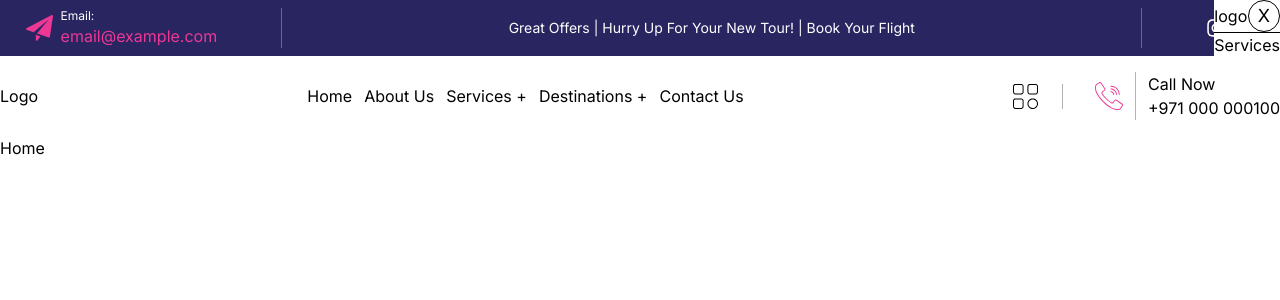
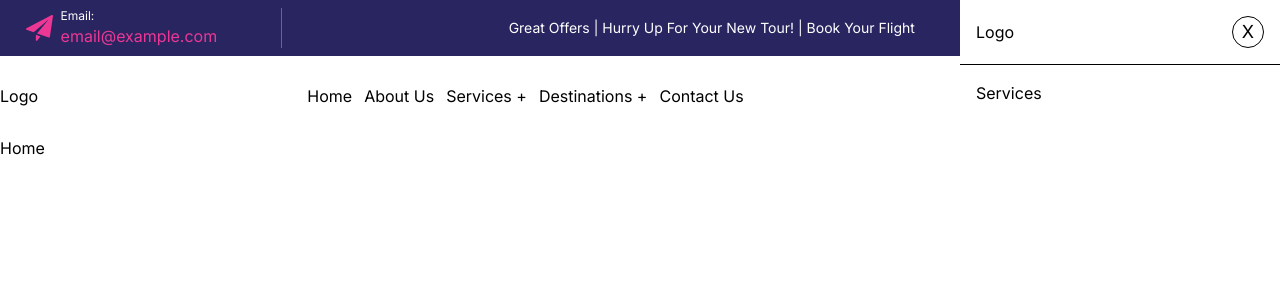
Before and after one commit to sanilal/Travel-Agency-Template-Using-NextJS-TypeScript-Tailwind, a Next.js app: page / in a window 1280 px wide. Both pictures are taken after a click on the icon 1025 px from the left and 96 px from the top of the page. Shown: the top 300 px of the page. Built offline with nearby package versions, Linux system fonts and the light colour scheme.

Commit message:
left right nav components

```diff
--- a/app/components/Header.tsx
+++ b/app/components/Header.tsx
@@ -1,7 +1,12 @@
+"use client"
+import { useState } from "react";
 import SidebarRight from "./SidebarRight";
 import Topbar from "./Topbar";
+import MobileNav from "./MobileNav";
 
 export default function Header() {
+    const [sideBar, setSideBar] = useState(false);
+    const [shownav, setShowNav] = useState(false);
   return (
     <header>
         <Topbar />
@@ -15,17 +20,19 @@ export default function Header() {
             <a href="#">Destinations +</a>
             <a href="#">Contact Us</a>
         </nav>
+        <MobileNav shownav={shownav} setShowNav={setShowNav} />
         <div className="flex items-center gap-4">
             <div className="sm:border-r flex border-r-black border-opacity-30 sm:pr-6">
-                <svg className="cursor-pointer" width="25" height="25" viewBox="0 0 18 18" xmlns="http://www.w3.org/2000/svg">
+                <svg onClick={()=>setSideBar(!sideBar)} className="cursor-pointer" width="25" height="25" viewBox="0 0 18 18" xmlns="http://www.w3.org/2000/svg">
 <path d="M1.29608 0.0658336C0.609639 0.31147 0.139209 0.899069 0.0432028 1.63598C-0.0144009 2.09353 -0.0144009 5.4939 0.0432028 5.95146C0.129608 6.59686 0.489632 7.11703 1.07047 7.42046L1.36329 7.57458H3.83545H6.30761L6.59563 7.42046C6.96525 7.2278 7.25807 6.93401 7.45008 6.56314L7.60369 6.27416V3.79372V1.31328L7.45008 1.02429C7.25807 0.653433 6.96525 0.359633 6.59563 0.166978L6.30761 0.0128531L3.90745 0.00322056C1.83372 -0.00641251 1.4785 0.00322056 1.29608 0.0658336ZM6.2356 0.802741C6.52842 0.956866 6.65803 1.08209 6.79244 1.34699L6.90765 1.57336V3.80817V6.03816L6.74924 6.29824C6.53322 6.66429 6.2068 6.85694 5.74117 6.90029C5.54916 6.91956 4.55549 6.92437 3.52343 6.91474L1.65131 6.90029L1.41129 6.77025C1.12807 6.62094 1.00807 6.49571 0.854455 6.20191L0.739248 5.98518V3.79372V1.60226L0.854455 1.38552C1.05607 0.995397 1.33929 0.778659 1.74731 0.706413C1.85292 0.687148 2.85618 0.677515 3.97946 0.677515L6.01959 0.687148L6.2356 0.802741Z"></path>
 <path d="M11.6647 0.0658336C10.9783 0.31147 10.5079 0.899069 10.4119 1.63598C10.3879 1.82863 10.3687 2.80154 10.3687 3.79372C10.3687 4.7859 10.3879 5.75881 10.4119 5.95146C10.4983 6.59686 10.8583 7.11703 11.4391 7.42046L11.7319 7.57458H14.2041H16.6763L16.9643 7.42046C17.3339 7.2278 17.6267 6.93401 17.8187 6.56314L17.9723 6.27416V3.79372V1.31328L17.8187 1.02429C17.6267 0.653433 17.3339 0.359633 16.9643 0.166978L16.6763 0.0128531L14.2761 0.00322056C12.2024 -0.00641251 11.8471 0.00322056 11.6647 0.0658336ZM16.6043 0.802741C16.9019 0.956866 17.0267 1.08209 17.1611 1.35181L17.2811 1.583L17.2763 3.79854C17.2763 5.73472 17.2667 6.03816 17.1995 6.1682C17.0555 6.45237 16.9067 6.61131 16.6475 6.7558L16.3882 6.90029H14.2041H12.02L11.7799 6.77025C11.4967 6.62094 11.3767 6.49571 11.2231 6.20191L11.1079 5.98518V3.79372V1.60226L11.2231 1.38552C11.4247 0.995397 11.7079 0.778659 12.116 0.706413C12.2216 0.687148 13.2248 0.677515 14.3481 0.677515L16.3882 0.687148L16.6043 0.802741Z"></path>
 <path d="M1.29608 10.4693C0.609639 10.7149 0.139209 11.3025 0.0432028 12.0394C-0.0144009 12.497 -0.0144009 15.8973 0.0432028 16.3549C0.129608 17.0003 0.489632 17.5205 1.07047 17.8239L1.36329 17.978H3.83545H6.30761L6.59563 17.8239C6.96525 17.6312 7.25807 17.3374 7.45008 16.9666L7.60369 16.6776V14.1972V11.7167L7.45008 11.4277C7.25807 11.0569 6.96525 10.7631 6.59563 10.5704L6.30761 10.4163L3.90745 10.4067C1.83372 10.397 1.4785 10.4067 1.29608 10.4693ZM6.2356 11.2062C6.52842 11.3603 6.65803 11.4855 6.79244 11.7504L6.90765 11.9768V14.2116V16.4416L6.74924 16.7017C6.53322 17.0677 6.2068 17.2604 5.74117 17.3037C5.54916 17.323 4.55549 17.3278 3.52343 17.3182L1.65131 17.3037L1.41129 17.1737C1.12807 17.0244 1.00807 16.8992 0.854455 16.6054L0.739248 16.3886V14.1972V12.0057L0.854455 11.789C1.05607 11.3988 1.33929 11.1821 1.74731 11.1099C1.85292 11.0906 2.85618 11.081 3.97946 11.081L6.01959 11.0906L6.2356 11.2062Z"></path>
 <path d="M13.2441 10.4934C11.8856 10.8498 10.8583 11.8853 10.5079 13.2531C10.3735 13.7781 10.3735 14.6162 10.5079 15.1412C10.8343 16.4127 11.732 17.3808 12.9945 17.8239C13.3593 17.9491 13.4937 17.9732 14.0601 17.9925C14.617 18.0117 14.7754 17.9973 15.1162 17.9106C16.5179 17.5542 17.5452 16.5283 17.9052 15.1219C18.0348 14.6162 18.03 13.7685 17.9004 13.2531C17.55 11.8757 16.5179 10.8401 15.145 10.4885C14.6314 10.3585 13.7529 10.3585 13.2441 10.4934ZM15.2314 11.2784C15.7066 11.4518 16.0475 11.6782 16.4363 12.0828C17.0075 12.6848 17.2763 13.3639 17.2763 14.2068C17.2763 15.0882 17.0075 15.7288 16.3691 16.3645C15.721 17.0099 15.0826 17.2796 14.2186 17.2845C13.7001 17.2845 13.3113 17.193 12.8121 16.957C12.5336 16.8221 12.3608 16.692 12.0392 16.3694C11.396 15.724 11.132 15.0882 11.132 14.1972C11.132 13.3495 11.396 12.6896 11.972 12.0828C12.3608 11.6782 12.7017 11.4518 13.1817 11.2736C13.7913 11.0521 14.6218 11.0521 15.2314 11.2784Z"></path>
 </svg>
-<svg className="sm:hidden flex ml-4"  xmlns="http://www.w3.org/2000/svg" width="25" height="25" viewBox="0 0 25 25">
+<svg onClick={()=>setShowNav(!shownav)} className="sm:hidden flex ml-4"  xmlns="http://www.w3.org/2000/svg" width="25" height="25" viewBox="0 0 25 25">
 <path d="M0 4.46439C0 4.70119 0.0940685 4.92829 0.261511 5.09574C0.428955 5.26318 0.656057 5.35725 0.892857 5.35725H24.1071C24.3439 5.35725 24.571 5.26318 24.7385 5.09574C24.9059 4.92829 25 4.70119 25 4.46439C25 4.22759 24.9059 4.00049 24.7385 3.83305C24.571 3.6656 24.3439 3.57153 24.1071 3.57153H0.892857C0.656057 3.57153 0.428955 3.6656 0.261511 3.83305C0.0940685 4.00049 0 4.22759 0 4.46439ZM4.46429 11.6072H24.1071C24.3439 11.6072 24.571 11.7013 24.7385 11.8688C24.9059 12.0362 25 12.2633 25 12.5001C25 12.7369 24.9059 12.964 24.7385 13.1315C24.571 13.2989 24.3439 13.393 24.1071 13.393H4.46429C4.22749 13.393 4.00038 13.2989 3.83294 13.1315C3.6655 12.964 3.57143 12.7369 3.57143 12.5001C3.57143 12.2633 3.6655 12.0362 3.83294 11.8688C4.00038 11.7013 4.22749 11.6072 4.46429 11.6072ZM12.5 19.643H24.1071C24.3439 19.643 24.571 19.737 24.7385 19.9045C24.9059 20.0719 25 20.299 25 20.5358C25 20.7726 24.9059 20.9997 24.7385 21.1672C24.571 21.3346 24.3439 21.4287 24.1071 21.4287H12.5C12.2632 21.4287 12.0361 21.3346 11.8687 21.1672C11.7012 20.9997 11.6071 20.7726 11.6071 20.5358C11.6071 20.299 11.7012 20.0719 11.8687 19.9045C12.0361 19.737 12.2632 19.643 12.5 19.643Z"></path>
 </svg>
+
                 </div>
                 <div className="sm:flex items-center pl-4 cursor-pointer hidden">
 
@@ -46,7 +53,7 @@ export default function Header() {
         </div>
     </div>
         </div>
-        <SidebarRight />
+        <SidebarRight sidebar={sideBar} setSideBar={setSideBar} />
     </header>
   )
 }
--- /dev/null
+++ b/app/components/MobileNav.tsx
@@ -0,0 +1,32 @@
+import SidebarLogo from "./SidebarLogo";
+interface SidebarRightProps {
+    shownav: boolean;
+    setShowNav: (state: boolean) => void;
+}
+
+export default function MobileNav({ shownav, setShowNav }: SidebarRightProps) {
+    return (
+      <div className={`absolute top-0 left-0 bg-white min-w-[70%] transition-transform transform ${
+        shownav ? "flex translate-x-0" : "hidden translate-x-full"
+    }`}>
+        <div className="flex flex-col w-full">
+        <div className="flex w-full justify-between items-center border-b p-4">
+                  <p>Logo</p>
+                  <div
+                      className="flex border rounded-full justify-center items-center w-8 h-8 text-lg cursor-pointer"
+                      onClick={() => setShowNav(false)}
+                  >
+                      X
+                  </div>
+              </div>
+          <nav className="flex flex-col">
+              <a href="#">Home</a>
+              <a href="#">About Us</a>
+              <a href="#">Services +</a>
+              <a href="#">Destinations +</a>
+              <a href="#">Contact Us</a>
+          </nav>
+        </div>
+      </div>
+    )
+  }
--- /dev/null
+++ b/app/components/SidebarLogo.tsx
@@ -0,0 +1,13 @@
+export default function SidebarLogo({setSideBar}) {
+    return (
+      <div className="flex w-full justify-between items-center border-b p-4">
+                  <p>Logo</p>
+                  <div
+                      className="flex border rounded-full justify-center items-center w-8 h-8 text-lg cursor-pointer"
+                      onClick={() => setSideBar(false)}
+                  >
+                      X
+                  </div>
+              </div>
+    )
+  }
--- a/app/components/SidebarRight.tsx
+++ b/app/components/SidebarRight.tsx
@@ -1,15 +1,29 @@
+import SidebarLogo from "./SidebarLogo";
 
-export default function SidebarRight() {
-  return (
-    <div className="absolute top-0 right-0 bg-white">
-        <div className="flex justify-between items-center border-b">
-            <p>logo</p>
-            <div className="flex border rounded-full justify-center items-center w-8 h-8 text-lg">X</div>
+interface SidebarRightProps {
+    sidebar: boolean;
+    setSideBar: (state: boolean) => void;
+}
+
+export default function SidebarRight({ sidebar, setSideBar }: SidebarRightProps) {
+    return (
+        <div
+            className={`absolute flex-col top-0 right-0 bg-white sm:min-w-[25vw] min-w-[90%] transition-transform transform ${
+                sidebar ? "flex translate-x-0" : "hidden translate-x-full"
+            }`}
+        >
+            <div className="flex w-full justify-between items-center border-b p-4">
+                  <p>Logo</p>
+                  <div
+                      className="flex border rounded-full justify-center items-center w-8 h-8 text-lg cursor-pointer"
+                      onClick={() => setSideBar(false)}
+                  >
+                      X
+                  </div>
+              </div>
+            <div className="p-4">
+                <h2>Services</h2>
+            </div>
         </div>
-        <div className="">
-            <h2>Services</h2>
-
-        </div>
-    </div>
-  )
+    );
 }
--- /dev/null
+++ b/lib/utils.ts
@@ -0,0 +1,6 @@
+import { type ClassValue, clsx } from "clsx"
+import { twMerge } from "tailwind-merge"
+
+export function cn(...inputs: ClassValue[]) {
+  return twMerge(clsx(inputs))
+}
```
Also changed, not shown: components.json (added).
